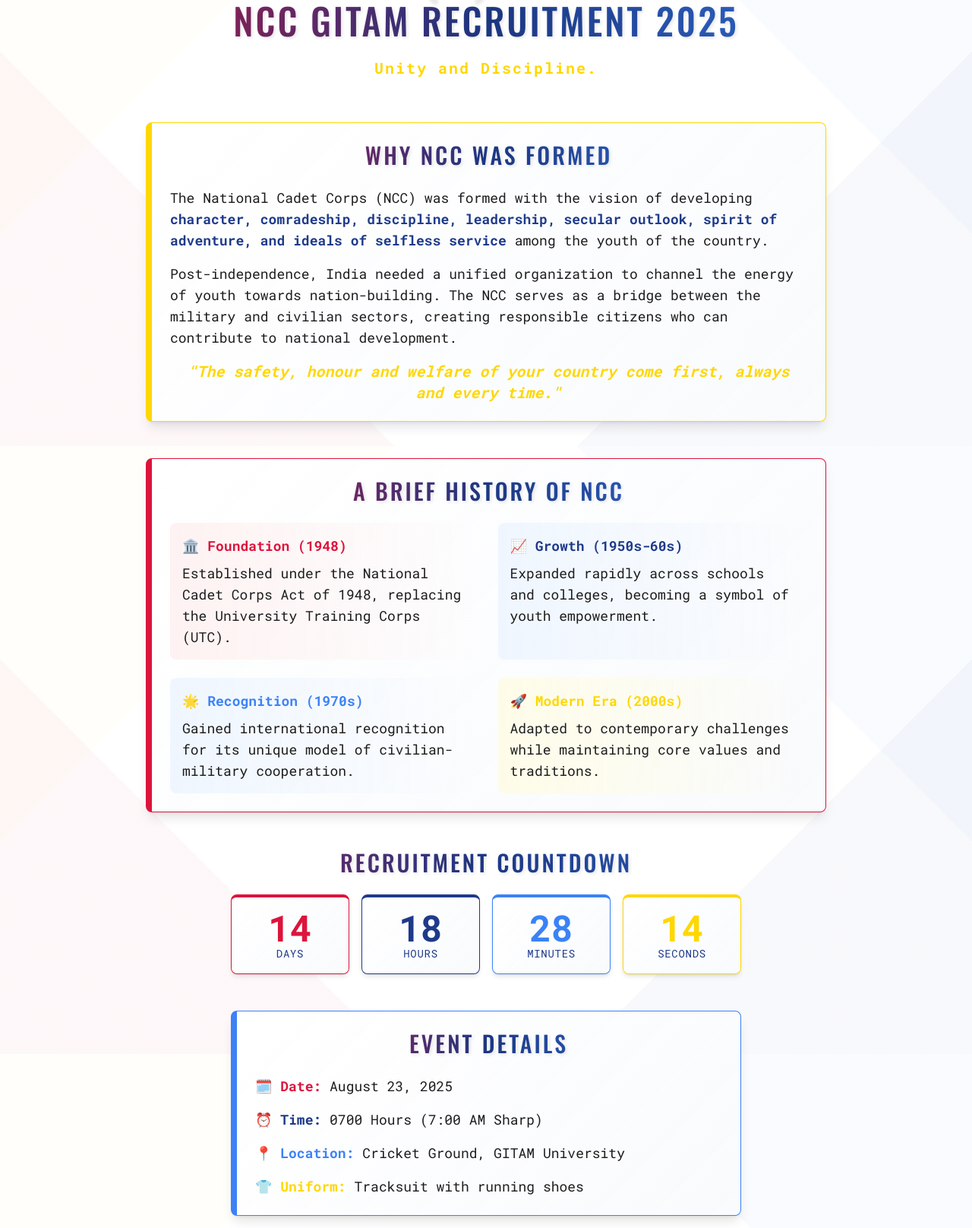
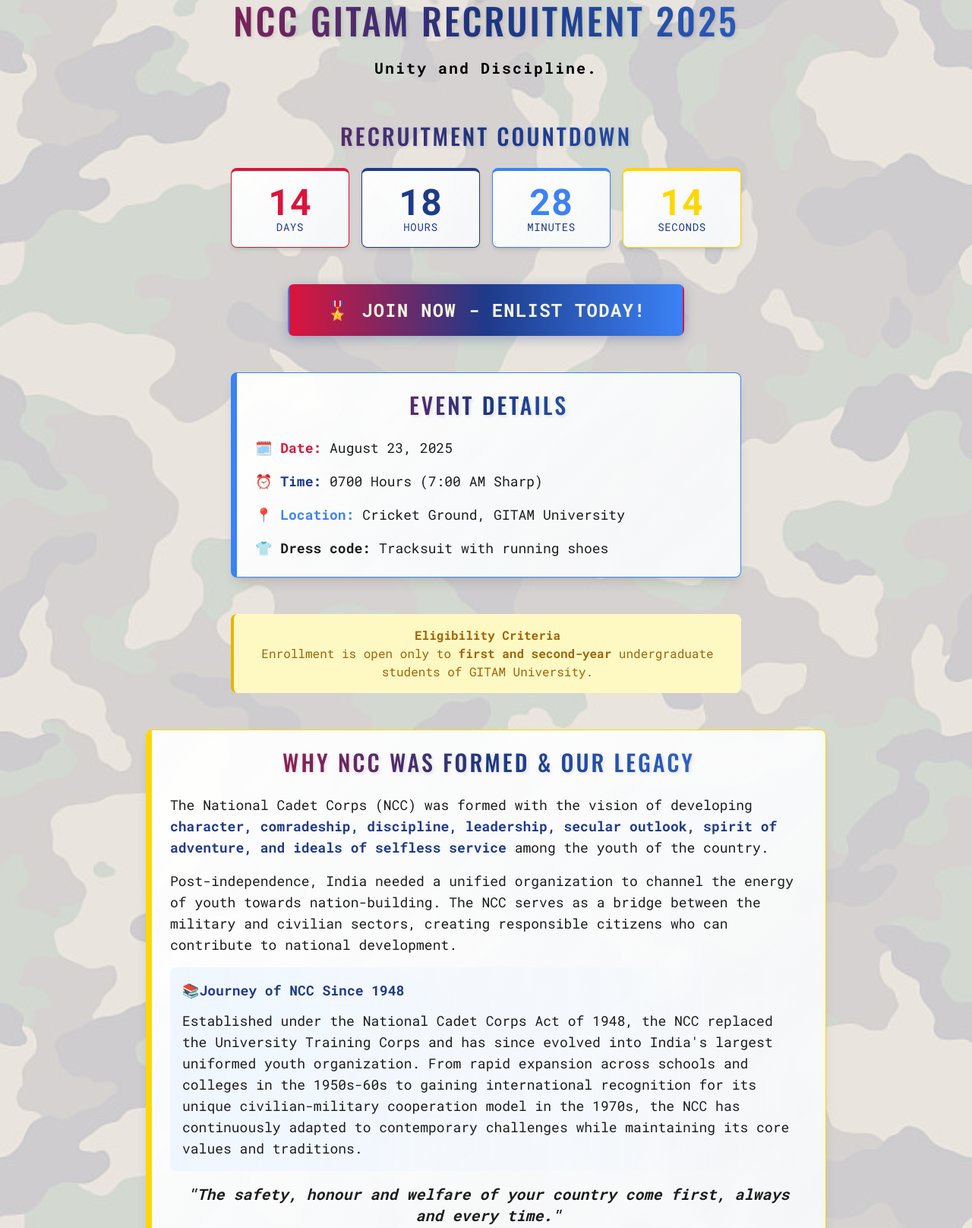
Before and after one commit to manaswin-srirama/NCC-RECRUITMENT3, a plain HTML site: page index.html in a window 1280 px wide. Shown: the part 213-1829 px from the top of the page at 76% size. Drawn offline with nearby package versions, Linux system fonts and the light colour scheme.

Commit message:
Small edits
added a background, responsive mobile version , home page layout, added importance of ncc uniform,

```diff
--- a/config.json
+++ b/config.json
@@ -15,7 +15,7 @@
       "Unity and Discipline.",
       "One for All, All for One.",
       "Service Before Self.",
-      "The safety, honour and welfare of your country come first, always and every time."
+      "Country First, Always."
     ],
     "displayDuration": 7000
   },
--- a/index.html
+++ b/index.html
@@ -60,7 +60,7 @@
 
         <!-- Page 1: Home -->
         <div id="page-home">
-            <!-- Header Section -->
+            <!-- Header Section at top -->
             <header class="mb-12">
                 <!-- NCC Flag Inspired Decorative Element -->
                 <div class="flex justify-center mb-6">
@@ -71,82 +71,49 @@
                     </div>
                 </div>
 
-                <h1 class="army-header text-5xl md:text-7xl mb-2">2(A)CTR</h1>
-                <h2 class="text-3xl md:text-5xl text-ncc-navy mb-6 font-light army-header">NCC GITAM Recruitment 2025</h2>
-                <p id="typewriter" class="text-lg md:text-xl h-8 text-ncc-gold font-semibold"></p>
+                <h1 class="army-header text-4xl md:text-7xl mb-2">2(A)CTR</h1>
+                <h2 class="text-2xl md:text-5xl text-ncc-navy mb-6 font-light army-header">NCC GITAM Recruitment 2025</h2>
+                <p id="typewriter" class="text-base md:text-xl h-8 text-black font-semibold">Unity and Discipline</p>
             </header>
 
-            <!-- Why NCC Was Formed Section -->
-            <section class="mb-12 scroll-animate">
-                <div class="details-card p-6 rounded-lg shadow-lg max-w-4xl mx-auto border-l-8 border-ncc-gold">
-                    <h3 class="army-header text-3xl mb-6">Why NCC Was Formed</h3>
-                    <div class="text-left space-y-4 text-lg">
-                        <p>The National Cadet Corps (NCC) was formed with the vision of developing <strong class="text-ncc-navy">character, comradeship, discipline, leadership, secular outlook, spirit of adventure, and ideals of selfless service</strong> among the youth of the country.</p>
-                        <p>Post-independence, India needed a unified organization to channel the energy of youth towards nation-building. The NCC serves as a bridge between the military and civilian sectors, creating responsible citizens who can contribute to national development.</p>
-                        <p class="text-ncc-gold font-semibold italic text-center text-xl">"The safety, honour and welfare of your country come first, always and every time."</p>
+            <!-- Recruitment Countdown and Event Details -->
+            <section id="countdown-timer" class="mb-12 scroll-animate">
+                <h3 class="army-header text-2xl md:text-3xl mb-6">Recruitment Countdown</h3>
+                <div class="grid grid-cols-2 md:grid-cols-4 gap-2 md:gap-4 max-w-2xl mx-auto">
+                    <div class="countdown-box p-2 md:p-4 rounded-lg shadow-md border-t-4 border-ncc-red">
+                        <div id="days" class="text-3xl md:text-5xl font-bold text-ncc-red">00</div>
+                        <div class="text-xs md:text-sm uppercase tracking-wider text-ncc-navy">Days</div>
+                    </div>
+                    <div class="countdown-box p-2 md:p-4 rounded-lg shadow-md border-t-4 border-ncc-navy">
+                        <div id="hours" class="text-3xl md:text-5xl font-bold text-ncc-navy">00</div>
+                        <div class="text-xs md:text-sm uppercase tracking-wider text-ncc-navy">Hours</div>
+                    </div>
+                    <div class="countdown-box p-2 md:p-4 rounded-lg shadow-md border-t-4 border-ncc-blue">
+                        <div id="minutes" class="text-3xl md:text-5xl font-bold text-ncc-blue">00</div>
+                        <div class="text-xs md:text-sm uppercase tracking-wider text-ncc-navy">Minutes</div>
+                    </div>
+                    <div class="countdown-box p-2 md:p-4 rounded-lg shadow-md border-t-4 border-ncc-gold">
+                        <div id="seconds" class="text-3xl md:text-5xl font-bold text-ncc-gold">00</div>
+                        <div class="text-xs md:text-sm uppercase tracking-wider text-ncc-navy">Seconds</div>
                     </div>
                 </div>
             </section>
 
-            <!-- Brief History Section -->
-            <section class="mb-12 scroll-animate">
-                <div class="details-card p-6 rounded-lg shadow-lg max-w-4xl mx-auto border-l-8 border-ncc-red">
-                    <h3 class="army-header text-3xl mb-6">A Brief History of NCC</h3>
-                    <div class="text-left space-y-4 text-lg">
-                        <div class="grid md:grid-cols-2 gap-6">
-                            <div class="p-4 rounded-lg bg-gradient-to-r from-red-50 to-transparent">
-                                <h4 class="font-bold text-ncc-red mb-2">🏛️ Foundation (1948)</h4>
-                                <p>Established under the National Cadet Corps Act of 1948, replacing the University Training Corps (UTC).</p>
-                            </div>
-                            <div class="p-4 rounded-lg bg-gradient-to-r from-blue-50 to-transparent">
-                                <h4 class="font-bold text-ncc-navy mb-2">📈 Growth (1950s-60s)</h4>
-                                <p>Expanded rapidly across schools and colleges, becoming a symbol of youth empowerment.</p>
-                            </div>
-                            <div class="p-4 rounded-lg bg-gradient-to-r from-blue-50 to-transparent">
-                                <h4 class="font-bold text-ncc-blue mb-2">🌟 Recognition (1970s)</h4>
-                                <p>Gained international recognition for its unique model of civilian-military cooperation.</p>
-                            </div>
-                            <div class="p-4 rounded-lg bg-gradient-to-r from-yellow-50 to-transparent">
-                                <h4 class="font-bold text-ncc-gold mb-2">🚀 Modern Era (2000s)</h4>
-                                <p>Adapted to contemporary challenges while maintaining core values and traditions.</p>
-                            </div>
-                        </div>
-                    </div>
-                </div>
+            <!-- Join Now Button Section -->
+            <section class="mb-12 text-center scroll-animate">
+                <a href="#" id="join-now-btn" class="register-btn inline-block text-lg md:text-2xl font-bold py-3 md:py-4 px-8 md:px-12 rounded-lg uppercase tracking-wider transition-all duration-300 hover:transform hover:scale-105">
+                    🎖️ Join Now - Enlist Today!
+                </a>
             </section>
 
-            <!-- Countdown Timer Section -->
-            <section id="countdown-timer" class="mb-12 scroll-animate">
-                <h3 class="army-header text-3xl mb-6">Recruitment Countdown</h3>
-                <div class="grid grid-cols-2 md:grid-cols-4 gap-4 max-w-2xl mx-auto">
-                    <div class="countdown-box p-4 rounded-lg shadow-md border-t-4 border-ncc-red">
-                        <div id="days" class="text-5xl font-bold text-ncc-red">00</div>
-                        <div class="text-sm uppercase tracking-wider text-ncc-navy">Days</div>
-                    </div>
-                    <div class="countdown-box p-4 rounded-lg shadow-md border-t-4 border-ncc-navy">
-                        <div id="hours" class="text-5xl font-bold text-ncc-navy">00</div>
-                        <div class="text-sm uppercase tracking-wider text-ncc-navy">Hours</div>
-                    </div>
-                    <div class="countdown-box p-4 rounded-lg shadow-md border-t-4 border-ncc-blue">
-                        <div id="minutes" class="text-5xl font-bold text-ncc-blue">00</div>
-                        <div class="text-sm uppercase tracking-wider text-ncc-navy">Minutes</div>
-                    </div>
-                    <div class="countdown-box p-4 rounded-lg shadow-md border-t-4 border-ncc-gold">
-                        <div id="seconds" class="text-5xl font-bold text-ncc-gold">00</div>
-                        <div class="text-sm uppercase tracking-wider text-ncc-navy">Seconds</div>
-                    </div>
-                </div>
-            </section>
-
-            <!-- Event Details Section -->
             <section id="event-details" class="mb-12 scroll-animate">
-                <div class="details-card p-6 rounded-lg shadow-lg max-w-2xl mx-auto border-l-8 border-ncc-blue">
-                    <h3 class="army-header text-3xl mb-6">Event Details</h3>
-                    <div class="text-left space-y-4 text-lg">
+                <div class="details-card p-4 md:p-6 rounded-lg shadow-lg max-w-2xl mx-auto border-l-8 border-ncc-blue">
+                    <h3 class="army-header text-2xl md:text-3xl mb-6">Event Details</h3>
+                    <div class="text-left space-y-4 text-base md:text-lg">
                         <p><strong class="text-ncc-red">🗓️ Date:</strong> August 23, 2025</p>
                         <p><strong class="text-ncc-navy">⏰ Time:</strong> 0700 Hours (7:00 AM Sharp)</p>
                         <p><strong class="text-ncc-blue">📍 Location:</strong> Cricket Ground, GITAM University</p>
-                        <p><strong class="text-ncc-gold">👕 Uniform:</strong> Tracksuit with running shoes</p>
+                        <p><strong class="text-ncc-black">👕 Dress code:</strong> Tracksuit with running shoes</p>
                     </div>
                 </div>
             </section>
@@ -156,6 +123,24 @@
                 <div class="bg-yellow-100 border-l-4 border-yellow-500 text-yellow-700 p-4 rounded-lg" role="alert">
                   <p class="font-bold">Eligibility Criteria</p>
                   <p>Enrollment is open only to <strong>first and second-year</strong> undergraduate students of GITAM University.</p>
+                </div>
+            </section>
+
+            <!-- Why NCC Was Formed & History Section -->
+            <section class="mb-12 scroll-animate">
+                <div class="details-card p-6 rounded-lg shadow-lg max-w-4xl mx-auto border-l-8 border-ncc-gold">
+                    <h3 class="army-header text-3xl mb-6">Why NCC Was Formed & Our Legacy</h3>
+                    <div class="text-left space-y-4 text-lg">
+                        <p>The National Cadet Corps (NCC) was formed with the vision of developing <strong class="text-ncc-navy">character, comradeship, discipline, leadership, secular outlook, spirit of adventure, and ideals of selfless service</strong> among the youth of the country.</p>
+                        <p>Post-independence, India needed a unified organization to channel the energy of youth towards nation-building. The NCC serves as a bridge between the military and civilian sectors, creating responsible citizens who can contribute to national development.</p>
+
+                        <div class="mt-6 p-4 bg-gradient-to-r from-blue-50 to-transparent rounded-lg">
+                            <h4 class="font-bold text-ncc-navy mb-3">📚Journey of NCC Since 1948</h4>
+                            <p>Established under the National Cadet Corps Act of 1948, the NCC replaced the University Training Corps and has since evolved into India's largest uniformed youth organization. From rapid expansion across schools and colleges in the 1950s-60s to gaining international recognition for its unique civilian-military cooperation model in the 1970s, the NCC has continuously adapted to contemporary challenges while maintaining its core values and traditions.</p>
+                        </div>
+
+                        <p class="text-ncc-black font-semibold italic text-center text-xl">"The safety, honour and welfare of your country come first, always and every time."</p>
+                    </div>
                 </div>
             </section>
         </div>
@@ -183,18 +168,14 @@
                     <h3 class="army-header text-2xl text-primary-green mb-4">Career Advantages</h3>
                     <p>NCC 'B' & 'C' certificate holders receive bonus marks/points in various government job applications, including direct entry opportunities in the Indian Armed Forces. It's a significant stepping stone for a distinguished career.</p>
                 </div>
+            </section>
 
-                <!-- Testimonials Section -->
-                <div class="details-card p-6 rounded-lg shadow-lg border-l-8 border-primary-green">
-                    <h3 class="army-header text-2xl text-primary-green mb-4">From Our Cadets</h3>
-                    <div class="testimonial">
-                        <p class="italic">"Joining NCC was the best decision of my college life. It taught me discipline and gave me friends for a lifetime."</p>
-                        <p class="testimonial-author mt-2">-  Cadet S.Manaswin</p>
-                    </div>
-                     <div class="testimonial">
-                        <p class="italic">"The Army attachment camps were thrilling. I discovered a strength in myself I never knew I had. Jai Hind!"</p>
-                        <p class="testimonial-author mt-2">- Sergent Somisetty</p>
-                    </div>
+            <!-- NCC Uniform Section -->
+            <section class="max-w-3xl mx-auto text-left space-y-8 mb-12">
+                <div class="details-card p-6 rounded-lg shadow-lg border-l-8 border-ncc-gold">
+                    <h3 class="army-header text-2xl text-primary-green mb-4">The NCC Uniform: More Than Just Attire</h3>
+                    <p>The NCC uniform is a powerful symbol of <strong>dedication, unity, and honor</strong>. When you wear it, you embody the values of discipline and commitment while joining a proud tradition of excellence shared by millions of cadets before you.</p>
+                    <p class="mt-3">More than clothing, the uniform represents your responsibility to make a positive impact on society and uphold the cherished ethos of the NCC. It's a reminder that you are part of something greater—a movement dedicated to nation-building and service.</p>
                 </div>
             </section>
 
@@ -235,6 +216,14 @@
                 <h2 class="text-2xl md:text-4xl text-primary-green mb-6 font-light army-header">Begin Your Journey</h2>
             </header>
 
+            <!-- Important Note -->
+            <div class="max-w-2xl mx-auto mb-8">
+                <div class="bg-red-50 border-l-4 border-red-500 text-red-700 p-4 rounded-lg" role="alert">
+                    <p class="font-bold">⚠️ Important</p>
+                    <p>Registration closes on <strong>August 22, 2025</strong>. Ensure you meet all eligibility criteria before applying.</p>
+                </div>
+            </div>
+
             <!-- Registration Section -->
             <section id="registration" class="mb-8 scroll-animate">
                 <div class="max-w-2xl mx-auto">
@@ -254,12 +243,6 @@
                                 <img id="qr-code-img" src="https://api.qrserver.com/v1/create-qr-code/?size=150x150&data=YOUR_GOOGLE_FORM_LINK_HERE" alt="QR Code for Registration" class="block">
                             </div>
                         </div>
-                    </div>
-
-                    <!-- Important Note -->
-                    <div class="bg-red-50 border-l-4 border-red-500 text-red-700 p-4 rounded-lg" role="alert">
-                        <p class="font-bold">⚠️ Important</p>
-                        <p>Registration closes on <strong>August 22, 2025</strong>. Ensure you meet all eligibility criteria before applying.</p>
                     </div>
                 </div>
             </section>
@@ -308,19 +291,9 @@
 
                             <div>
                                 <h4 class="font-bold text-primary-green mb-2">🕐 Office Hours</h4>
-                                <p>Monday - Friday: 9:00 AM - 5:00 PM</p>
-                                <p>Saturday: 9:00 AM - 1:00 PM</p>
-                                <p>Sunday: Closed</p>
-                            </div>
+                                <p>Wednesday And Friday: 4:00 PM - 6:00 PM</p>
 
-                            <div>
-                                <h4 class="font-bold text-primary-green mb-2">🎯 Training Ground</h4>
-                                <p>Cricket Ground, GITAM Campus</p>
-                                <p>Morning Training: 6:00 AM - 8:00 AM</p>
-                                <p>Evening Training: 4:00 PM - 6:00 PM</p>
-                            </div>
-                        </div>
-                    </div>
+
                 </div>
 
                 <!-- Quick Contact Note -->
--- a/script.js
+++ b/script.js
@@ -23,7 +23,7 @@
 
 // --- DOM ELEMENTS ---
 let pageHome, pageAbout, pageJoin, pageContact;
-let daysEl, hoursEl, minutesEl, secondsEl, typewriterEl, registerLink, qrCodeImg;
+let daysEl, hoursEl, minutesEl, secondsEl, typewriterEl, registerLink, joinNowBtn, qrCodeImg;
 let mobileMenuBtn, mobileMenu;
 let navLinks = [];
 
@@ -40,6 +40,7 @@
     secondsEl = document.getElementById('seconds');
     typewriterEl = document.getElementById('typewriter');
     registerLink = document.getElementById('register-link');
+    joinNowBtn = document.getElementById('join-now-btn');
     qrCodeImg = document.getElementById('qr-code-img');
 
     mobileMenuBtn = document.getElementById('mobile-menu-btn');
@@ -261,10 +262,12 @@
     // Update registration links
     if (googleFormUrl.includes("YOUR_FORM_ID_HERE")) {
         console.warn("CRITICAL: Please update the 'googleFormUrl' in the script with your actual registration link.");
-        registerLink.href = "#";
+        if (registerLink) registerLink.href = "#";
+        if (joinNowBtn) joinNowBtn.href = "#";
         qrCodeImg.alt = "QR Code not available - please configure the link";
     } else {
-        registerLink.href = googleFormUrl;
+        if (registerLink) registerLink.href = googleFormUrl;
+        if (joinNowBtn) joinNowBtn.href = googleFormUrl;
         const qrSize = config.registration?.qrCodeSize || "150x150";
         qrCodeImg.src = `https://api.qrserver.com/v1/create-qr-code/?size=${qrSize}&data=${encodeURIComponent(googleFormUrl)}`;
         qrCodeImg.alt = "Scan to register for 2(A)CTR NCC GITAM";
--- a/styles.css
+++ b/styles.css
@@ -48,15 +48,14 @@
     font-family: 'Roboto Mono', monospace;
     background-color: var(--background-white);
     color: var(--dark-text);
-    /* NCC Flag Inspired Background Pattern */
+    /* Your camouflage image with subtle overlay for readability */
     background-image:
-        linear-gradient(45deg, rgba(220, 20, 60, 0.03) 25%, transparent 25%),
-        linear-gradient(-45deg, rgba(30, 58, 138, 0.03) 25%, transparent 25%),
-        linear-gradient(45deg, transparent 75%, rgba(59, 130, 246, 0.03) 75%),
-        linear-gradient(-45deg, transparent 75%, rgba(255, 215, 0, 0.02) 75%);
-    background-size: 60px 60px;
-    background-position: 0 0, 0 30px, 30px -30px, -30px 0px;
+        linear-gradient(rgba(255, 255, 255, 0.75), rgba(255, 255, 255, 0.75)),
+        url('camobg.jpg');
+    background-size: cover;
+    background-position: center;
     background-attachment: fixed;
+    background-repeat: no-repeat;
 }
 
 .army-header {
@@ -78,11 +77,25 @@
     margin: 0 auto;
     letter-spacing: .1em;
     animation: typing 4s steps(30, end);
+    max-width: 100%;
+    box-sizing: border-box;
 }
 
 @keyframes typing {
     from { width: 0 }
     to { width: 100% }
+}
+
+/* Mobile specific typewriter adjustments */
+@media (max-width: 768px) {
+    .typewriter-text {
+        letter-spacing: .05em;
+        font-size: 0.9rem;
+        white-space: normal;
+        text-align: center;
+        animation: none;
+        width: 100%;
+    }
 }
 
 /* Interactive Card & Button Styles */
```
Also changed, not shown: INDEXB.html (added), camobg.jpg (added).
